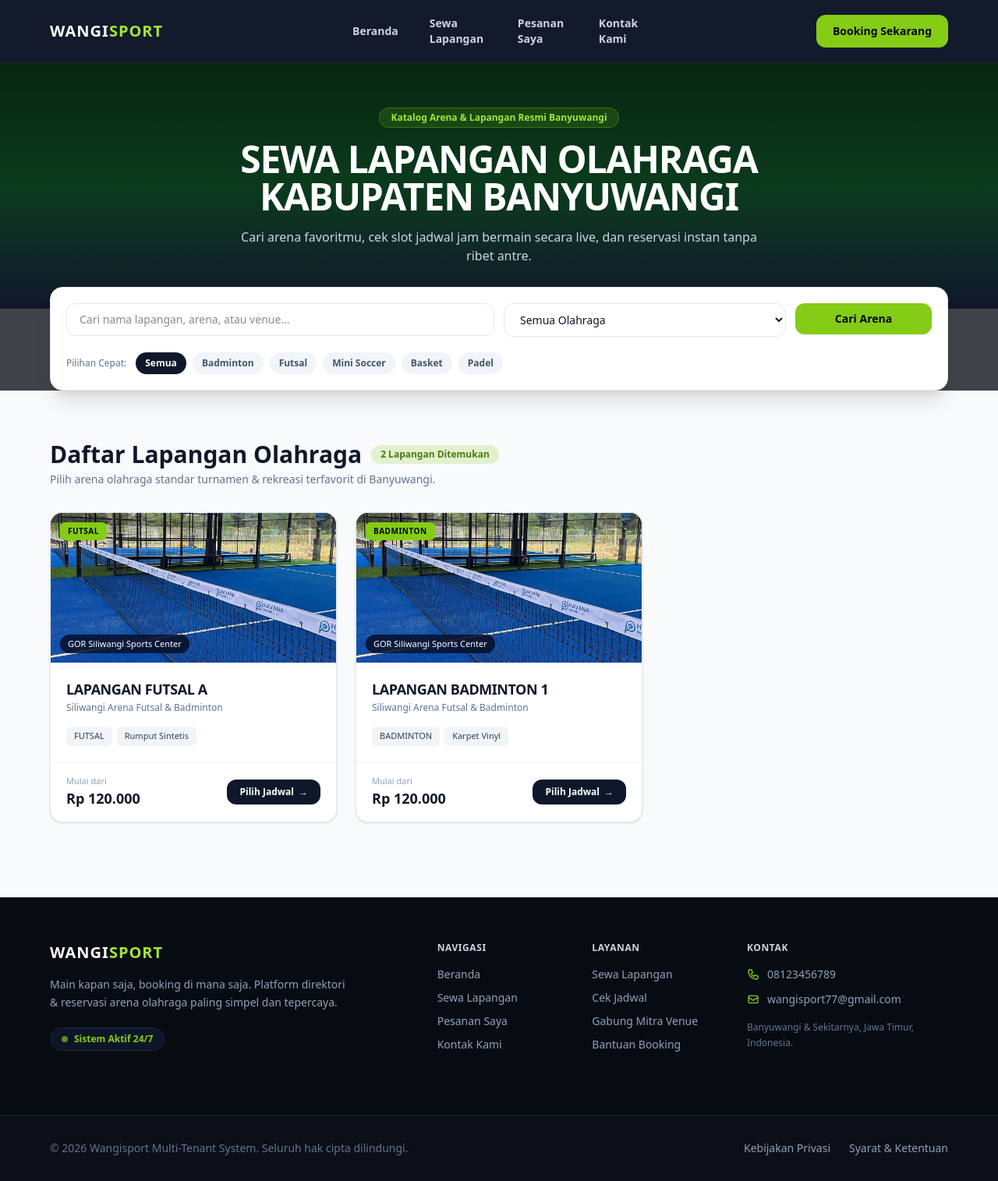
After one commit to alvariezi/wangisport2, a Laravel app: page /sewa-lapangan in a window 1280 px wide. The commit adds this page. Shown: the whole page at 78% size. Run offline with Laravel 12, Linux system fonts and the light colour scheme; data comes from the database, SQL or seed files in the repository; style sheets or scripts are compiled from the project's sources; some libraries are stand-ins or nearby versions.

Commit message:
Penambahan tampilan catalog produk

```diff
--- a/app/Http/Controllers/Customer/VenueCatalogController.php
+++ b/app/Http/Controllers/Customer/VenueCatalogController.php
@@ -4,8 +4,59 @@ namespace App\Http\Controllers\Customer;
 
 use App\Http\Controllers\Controller;
 use Illuminate\Http\Request;
+use Illuminate\Support\Facades\DB;
 
 class VenueCatalogController extends Controller
 {
-    //
+    public function index(Request $request)
+    {
+        $category = $request->query('category');
+        $search   = $request->query('q');
+
+        $query = DB::table('courts')
+            ->join('tenants', 'courts.tenant_id', '=', 'tenants.id')
+            ->join('venues', 'tenants.venue_id', '=', 'venues.id')
+            ->leftJoin('timeslots', function ($join) {
+                $join->on('courts.id', '=', 'timeslots.court_id')
+                     ->where('timeslots.is_available', 1);
+            })
+            ->where('courts.is_active', 1)
+            ->where('tenants.status', 'active')
+            ->where('venues.status', 'active')
+            ->select([
+                'courts.id',
+                'courts.name as court_name',
+                'courts.type',
+                'courts.surface_type',
+                'tenants.display_name as tenant_name',
+                'venues.name as venue_name',
+                'venues.slug as venue_slug',
+                DB::raw('MIN(timeslots.base_price) as starting_price'),
+            ])
+            ->groupBy(
+                'courts.id',
+                'courts.name',
+                'courts.type',
+                'courts.surface_type',
+                'tenants.display_name',
+                'venues.name',
+                'venues.slug'
+            );
+
+        if (!empty($category) && $category !== 'all') {
+            $query->whereRaw('LOWER(courts.type) = ?', [strtolower($category)]);
+        }
+
+        if (!empty($search)) {
+            $query->where(function ($q) use ($search) {
+                $q->where('courts.name', 'like', '%' . $search . '%')
+                  ->orWhere('tenants.display_name', 'like', '%' . $search . '%')
+                  ->orWhere('venues.name', 'like', '%' . $search . '%');
+            });
+        }
+
+        $courts = $query->orderBy('courts.id')->paginate(6)->withQueryString();
+
+        return view('customer.catalog', compact('courts', 'category', 'search'));
+    }
 }
--- a/resources/views/components/layouts/customer.blade.php
+++ b/resources/views/components/layouts/customer.blade.php
@@ -5,8 +5,6 @@
     <meta charset="UTF-8">
     <meta name="viewport" content="width=device-width, initial-scale=1.0">
     <title>{{ $title ?? 'Wangisport - Sewa Lapangan Olahraga' }}</title>
-
-    <!-- Memanggil CSS & JS Tailwind via Vite -->
     @vite(['resources/css/app.css', 'resources/js/app.js'])
 
     <script defer src="https://cdn.jsdelivr.net/npm/alpinejs@3.x.x/dist/cdn.min.js"></script>
@@ -25,8 +23,8 @@
 
             <!-- 2. Bagian Tengah: Menu Navigasi (Dibuat center absolut) -->
             <nav class="hidden md:flex items-center justify-center gap-8 text-sm font-medium text-slate-300 flex-1">
-                <a href="#" class="px-1 py-2.5 font-bold rounded-xl hover:bg-[#84CC16] hover:text-[#020617] transition">Beranda</a>
-                <a href="#tentang" class="px-1 py-2.5 font-bold rounded-xl hover:bg-[#84CC16] hover:text-[#020617] transition">Sewa Lapangan</a>
+                <a href="{{ route('home') }}" class="px-1 py-2.5 font-bold rounded-xl hover:bg-[#84CC16] hover:text-[#020617] transition">Beranda</a>
+                <a href="{{ route('customer.catalog') }}" class="px-1 py-2.5 font-bold rounded-xl hover:bg-[#84CC16] hover:text-[#020617] transition">Sewa Lapangan</a>
                 <a href="#lapangan" class="px-1 py-2.5 font-bold rounded-xl hover:bg-[#84CC16] hover:text-[#020617] transition">Pesanan Saya</a>
                 <a href="#lapangan" class="px-1 py-2.5 font-bold rounded-xl hover:bg-[#84CC16] hover:text-[#020617] transition">Kontak Kami</a>
             </nav>
--- /dev/null
+++ b/resources/views/customer/catalog.blade.php
@@ -0,0 +1,243 @@
+<x-layouts.customer :title="'Sewa Lapangan - Wangisport'">
+
+    {{-- Header / Hero Katalog --}}
+    <section class="w-full py-14 px-6 sm:px-8 lg:px-16 bg-gradient-to-b from-[#072612] via-[#0B3B1C] to-[#0F172A] text-white">
+        <div class="max-w-7xl mx-auto text-center space-y-4">
+            <span class="inline-flex items-center gap-2 px-3.5 py-1 rounded-full text-xs font-extrabold bg-[#84CC16]/15 text-[#A3E635] border border-[#84CC16]/30">
+                Katalog Arena &amp; Lapangan Resmi Banyuwangi
+            </span>
+            <h1 class="text-3xl sm:text-5xl font-extrabold tracking-tight uppercase">
+                Sewa Lapangan Olahraga <br class="hidden sm:block"> Kabupaten Banyuwangi
+            </h1>
+            <p class="text-slate-300 text-sm sm:text-base max-w-2xl mx-auto">
+                Cari arena favoritmu, cek slot jadwal jam bermain secara live, dan reservasi instan tanpa ribet antre.
+            </p>
+        </div>
+    </section>
+
+    {{-- Filter & Pencarian --}}
+    <section class="w-full px-6 sm:px-8 lg:px-16 -mt-7 relative z-10">
+        <form method="GET" action="{{ url()->current() }}" class="max-w-7xl mx-auto bg-white text-slate-900 rounded-2xl shadow-xl border border-slate-200 p-4 sm:p-5 space-y-4">
+            <div class="grid grid-cols-1 md:grid-cols-12 gap-3">
+                <div class="md:col-span-6">
+                    <input type="text"
+                           name="q"
+                           value="{{ $search ?? '' }}"
+                           placeholder="Cari nama lapangan, arena, atau venue..."
+                           class="w-full px-4 py-2.5 rounded-xl border border-slate-200 text-sm focus:outline-none focus:border-[#84CC16]">
+                </div>
+
+                <div class="md:col-span-4">
+                    <select name="category" class="w-full px-4 py-2.5 rounded-xl border border-slate-200 text-sm bg-white focus:outline-none focus:border-[#84CC16]">
+                        <option value="all" {{ ($category ?? 'all') === 'all' ? 'selected' : '' }}>Semua Olahraga</option>
+                        <option value="futsal" {{ ($category ?? '') === 'futsal' ? 'selected' : '' }}>Futsal</option>
+                        <option value="badminton" {{ ($category ?? '') === 'badminton' ? 'selected' : '' }}>Badminton</option>
+                        <option value="mini-soccer" {{ ($category ?? '') === 'mini-soccer' ? 'selected' : '' }}>Mini Soccer</option>
+                        <option value="padel" {{ ($category ?? '') === 'padel' ? 'selected' : '' }}>Padel</option>
+                        <option value="basket" {{ ($category ?? '') === 'basket' ? 'selected' : '' }}>Basket</option>
+                        <option value="tenis" {{ ($category ?? '') === 'tenis' ? 'selected' : '' }}>Tenis</option>
+                    </select>
+                </div>
+
+                <div class="md:col-span-2">
+                    <button type="submit" class="w-full py-2.5 px-4 rounded-xl bg-[#84CC16] hover:bg-[#65A30D] text-slate-950 font-bold text-sm transition cursor-pointer">
+                        Cari Arena
+                    </button>
+                </div>
+            </div>
+
+            {{-- Filter Cepat Kategori --}}
+            @php
+                $quickCategories = [
+                    'all' => 'Semua',
+                    'badminton' => 'Badminton',
+                    'futsal' => 'Futsal',
+                    'mini-soccer' => 'Mini Soccer',
+                    'basket' => 'Basket',
+                    'padel' => 'Padel',
+                ];
+                $activeCat = $category ?? 'all';
+            @endphp
+            <div class="flex flex-wrap items-center gap-2 pt-1 text-xs">
+                <span class="text-slate-500 font-medium mr-1">Pilihan Cepat:</span>
+                @foreach($quickCategories as $slug => $label)
+                    <a href="{{ url()->current() . ($slug !== 'all' ? '?category=' . $slug : '') }}"
+                       class="px-3 py-1.5 rounded-full font-semibold transition {{ $activeCat === $slug ? 'bg-slate-900 text-white' : 'bg-slate-100 text-slate-600 hover:bg-slate-200' }}">
+                        {{ $label }}
+                    </a>
+                @endforeach
+            </div>
+        </form>
+    </section>
+
+    {{-- Daftar Lapangan Olahraga dari Database --}}
+    <section class="w-full py-12 lg:py-16 px-6 sm:px-8 lg:px-16 bg-[#F8FAFC] text-slate-900">
+        <div class="max-w-7xl mx-auto">
+
+            <div class="flex flex-col sm:flex-row sm:items-center sm:justify-between gap-3 mb-8">
+                <div>
+                    <div class="flex items-center gap-3">
+                        <h2 class="text-2xl sm:text-3xl font-extrabold text-slate-900">Daftar Lapangan Olahraga</h2>
+                        <span class="px-3 py-1 rounded-full text-xs font-bold bg-[#84CC16]/20 text-[#4D7C0F]">
+                            {{ $courts->total() }} Lapangan Ditemukan
+                        </span>
+                    </div>
+                    <p class="text-slate-500 text-xs sm:text-sm mt-1">
+                        Pilih arena olahraga standar turnamen &amp; rekreasi terfavorit di Banyuwangi.
+                    </p>
+                </div>
+            </div>
+
+            @if($courts->count() > 0)
+                <div class="grid grid-cols-1 md:grid-cols-2 lg:grid-cols-3 gap-6">
+                    @foreach($courts as $court)
+                        <div class="bg-white rounded-2xl border border-slate-200/90 overflow-hidden shadow-sm hover:shadow-md transition flex flex-col justify-between">
+                            <div>
+                                {{-- Thumbnail & Badge --}}
+                                <div class="relative h-48 bg-slate-900 overflow-hidden">
+                                    <img src="{{ asset('rectangle-6.png') }}"
+                                         alt="{{ $court->court_name }}"
+                                         class="w-full h-full object-cover object-center">
+
+                                    <span class="absolute top-3 left-3 px-2.5 py-1 rounded-md text-[10px] font-extrabold uppercase tracking-wider bg-[#84CC16] text-slate-950">
+                                        {{ $court->type }}
+                                    </span>
+
+                                    <span class="absolute bottom-3 left-3 px-2.5 py-1 rounded-full text-[11px] font-medium bg-slate-950/75 text-white backdrop-blur-sm">
+                                        {{ $court->venue_name }}
+                                    </span>
+                                </div>
+
+                                {{-- Detail Lapangan --}}
+                                <div class="p-5 space-y-3">
+                                    <div>
+                                        <h3 class="font-extrabold text-base sm:text-lg text-slate-900 uppercase tracking-tight">
+                                            {{ $court->court_name }}
+                                        </h3>
+                                        <p class="text-xs text-slate-500 mt-0.5">
+                                            {{ $court->tenant_name }}
+                                        </p>
+                                    </div>
+
+                                    {{-- Tag Tipe & Permukaan Lapangan --}}
+                                    <div class="flex flex-wrap gap-1.5 pt-1">
+                                        <span class="px-2.5 py-1 rounded-md bg-slate-100 text-slate-700 text-[11px] font-medium uppercase">
+                                            {{ $court->type }}
+                                        </span>
+                                        @if($court->surface_type)
+                                            <span class="px-2.5 py-1 rounded-md bg-slate-100 text-slate-700 text-[11px] font-medium">
+                                                {{ $court->surface_type }}
+                                            </span>
+                                        @endif
+                                    </div>
+                                </div>
+                            </div>
+
+                            {{-- Harga & Tombol Aksi --}}
+                            <div class="px-5 py-4 border-t border-slate-100 flex items-center justify-between gap-3">
+                                <div>
+                                    @if(!is_null($court->starting_price))
+                                        <p class="text-[11px] text-slate-400">Mulai dari</p>
+                                        <p class="text-base sm:text-lg font-extrabold text-slate-900">
+                                            Rp {{ number_format($court->starting_price, 0, ',', '.') }}
+                                        </p>
+                                    @else
+                                        <p class="text-xs font-semibold text-slate-500">Hubungi Venue</p>
+                                    @endif
+                                </div>
+
+                                <a href="#"
+                                   class="px-4 py-2 rounded-xl bg-slate-900 hover:bg-[#84CC16] text-white hover:text-slate-950 text-xs font-bold transition inline-flex items-center gap-1.5">
+                                    <span>Pilih Jadwal</span>
+                                    <span>&rarr;</span>
+                                </a>
+                            </div>
+                        </div>
+                    @endforeach
+                </div>
+
+                {{-- Pagination --}}
+                <div class="mt-8">
+                    {{ $courts->links() }}
+                </div>
+            @else
+                <div class="bg-white rounded-2xl border border-slate-200 p-10 text-center space-y-2">
+                    <p class="font-bold text-slate-800 text-base">Belum ada lapangan yang sesuai filter.</p>
+                    <p class="text-slate-500 text-sm">Coba pilih kategori lain atau reset kata kunci pencarian.</p>
+                </div>
+            @endif
+
+        </div>
+    </section>
+
+
+    <!-- Footer -->
+    <footer class="bg-[#070B12] border-t border-slate-800/80 pt-14 pb-8 px-6 sm:px-8 lg:px-16 text-slate-400 text-xs sm:text-sm w-full">
+        <div class="w-full">
+            <!-- Grid 4 Kolom Utama -->
+            <div class="grid grid-cols-1 md:grid-cols-2 lg:grid-cols-12 gap-10 pb-12">
+
+                <!-- Kolom 1: Brand & Badge Status (5 kolom di desktop) -->
+                <div class="lg:col-span-5 space-y-4">
+                    <a href="#" class="inline-block text-xl font-black tracking-wider text-white">
+                        WANGI<span class="text-[#A3E635]">SPORT</span>
+                    </a>
+                    <p class="text-slate-400 text-xs sm:text-sm leading-relaxed max-w-sm">
+                        Main kapan saja, booking di mana saja. Platform direktori &amp; reservasi arena olahraga paling simpel dan tepercaya.
+                    </p>
+                    <div class="pt-1">
+                        <span class="inline-flex items-center gap-2 px-3.5 py-1.5 rounded-full bg-slate-900/90 border border-slate-800 text-xs font-semibold text-[#84CC16]">
+                            <span class="w-2 h-2 rounded-full bg-[#84CC16] animate-pulse"></span>
+                            Sistem Aktif 24/7
+                        </span>
+                    </div>
+                </div>
+
+                <!-- Kolom 2: Navigasi (2 kolom di desktop) -->
+                <div class="lg:col-span-2 space-y-4">
+                    <h3 class="text-xs font-bold tracking-wider text-slate-300 uppercase">Navigasi</h3>
+                    <ul class="space-y-2.5 text-xs sm:text-sm text-slate-400">
+                        <li><a href="#" class="hover:text-white transition">Beranda</a></li>
+                        <li><a href="#tentang" class="hover:text-white transition">Sewa Lapangan</a></li>
+                        <li><a href="#lapangan" class="hover:text-white transition">Pesanan Saya</a></li>
+                        <li><a href="#lapangan" class="hover:text-white transition">Kontak Kami</a></li>
+                    </ul>
+                </div>
+
+                <!-- Kolom 3: Layanan (2 kolom di desktop) -->
+                <div class="lg:col-span-2 space-y-4">
+                    <h3 class="text-xs font-bold tracking-wider text-slate-300 uppercase">Layanan</h3>
+                    <ul class="space-y-2.5 text-xs sm:text-sm text-slate-400">
+                        <li><a href="#lapangan" class="hover:text-white transition">Sewa Lapangan</a></li>
+                        <li><a href="#lapangan" class="hover:text-white transition">Cek Jadwal</a></li>
+                        <li><a href="#" class="hover:text-white transition">Gabung Mitra Venue</a></li>
+                        <li><a href="#" class="hover:text-white transition">Bantuan Booking</a></li>
+                    </ul>
+                </div>
+
+                <!-- Kolom 4: Kontak (3 kolom di desktop) -->
+                <div class="lg:col-span-3 space-y-4">
+                    <h3 class="text-xs font-bold tracking-wider text-slate-300 uppercase">Kontak</h3>
+                    <ul class="space-y-3 text-xs sm:text-sm text-slate-400">
+                        <li class="flex items-center gap-2.5">
+                            <svg xmlns="http://www.w3.org/2000/svg" class="h-4 w-4 text-[#84CC16] shrink-0" fill="none" viewBox="0 0 24 24" stroke="currentColor">
+                                <path stroke-linecap="round" stroke-linejoin="round" stroke-width="2" d="M3 5a2 2 0 012-2h3.28a1 1 0 01.948.684l1.498 4.493a1 1 0 01-.502 1.21l-2.257 1.13a11.042 11.042 0 005.516 5.516l1.13-2.257a1 1 0 011.21-.502l4.493 1.498a1 1 0 01.684.949V19a2 2 0 01-2 2h-1C9.716 21 3 14.284 3 6V5z" />
+                            </svg>
+                            <span>08123456789</span>
+                        </li>
+                        <li class="flex items-center gap-2.5">
+                            <svg xmlns="http://www.w3.org/2000/svg" class="h-4 w-4 text-[#84CC16] shrink-0" fill="none" viewBox="0 0 24 24" stroke="currentColor">
+                                <path stroke-linecap="round" stroke-linejoin="round" stroke-width="2" d="M3 8l7.89 5.26a2 2 0 002.22 0L21 8M5 19h14a2 2 0 002-2V7a2 2 0 00-2-2H5a2 2 0 00-2 2v10a2 2 0 002 2z" />
+                            </svg>
+                            <span class="break-all">wangisport77@gmail.com</span>
+                        </li>
+                        <li class="text-xs text-slate-500 leading-relaxed pt-1">
+                            Banyuwangi &amp; Sekitarnya, Jawa Timur, Indonesia.
+                        </li>
+                    </ul>
+                </div>
+            </div>
+        </div>
+    </footer>
+
+</x-layouts.customer>
--- a/routes/web.php
+++ b/routes/web.php
@@ -26,8 +26,8 @@ Route::get('/', [CustomerHomeController::class, 'index'])
     ->name('home');
 
 // Katalog venue
-Route::get('/venues', [VenueCatalogController::class, 'index'])
-    ->name('venues.index');
+Route::get('/sewa-lapangan', [VenueCatalogController::class, 'index'])
+    ->name('customer.catalog');
 
 // Detail venue
 Route::get('/venues/{venue:slug}', [VenueCatalogController::class, 'showVenue'])
@@ -78,8 +78,8 @@ Route::middleware(['auth', 'verified'])->group(function () {
             Route::get('/dashboard', [CustomerHomeController::class, 'index'])
                 ->name('dashboard');
 
-            Route::get('/booking/checkout', [BookingController::class, 'checkout'])
-                ->name('booking.checkout');
+            Route::get('/sewa-lapangan', [VenueCatalogController::class, 'index'])
+                ->name('customer.catalog');
 
             Route::post('/booking/process', [BookingController::class, 'process'])
                 ->name('booking.process');
@@ -158,7 +158,6 @@ Route::middleware(['auth', 'verified'])->group(function () {
             Route::delete('/manage-courts/{court}', [TenantCourtController::class, 'destroy'])
                 ->name('courts.manage.destroy');
         });
-
 }); // <-- Penutup utama untuk group middleware(['auth', 'verified'])
 
 
```
Also changed, not shown: resources/views/customer/home.blade.php (+69 -0 lines).
